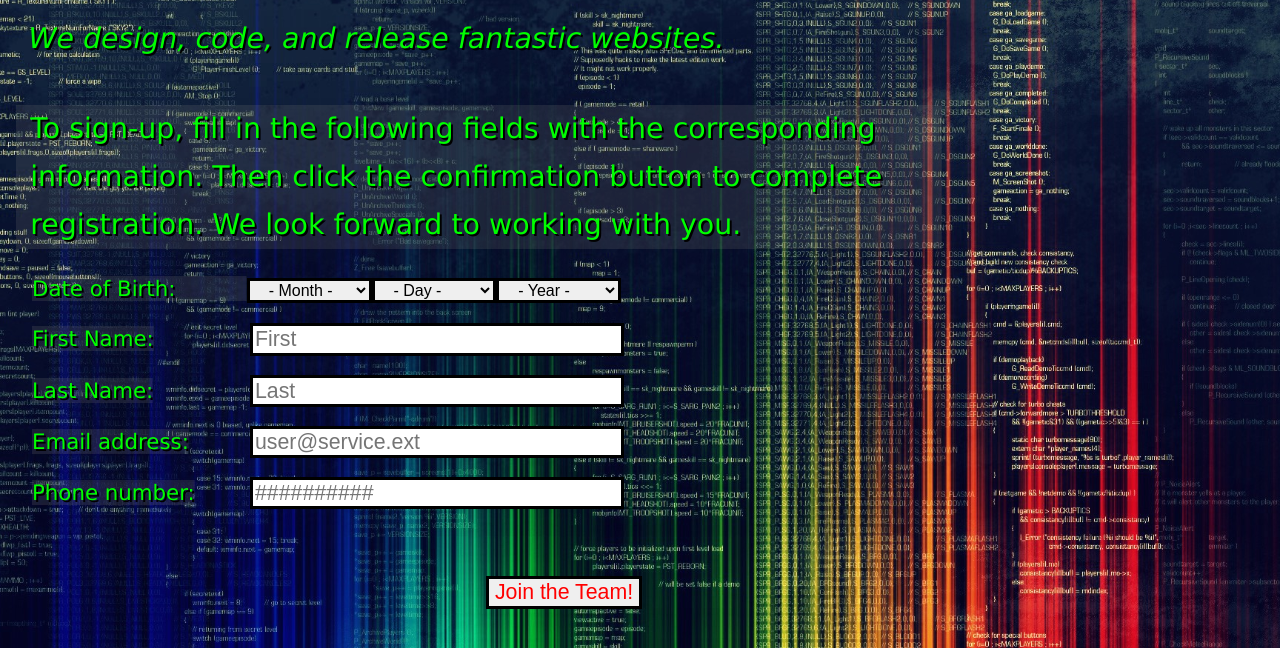
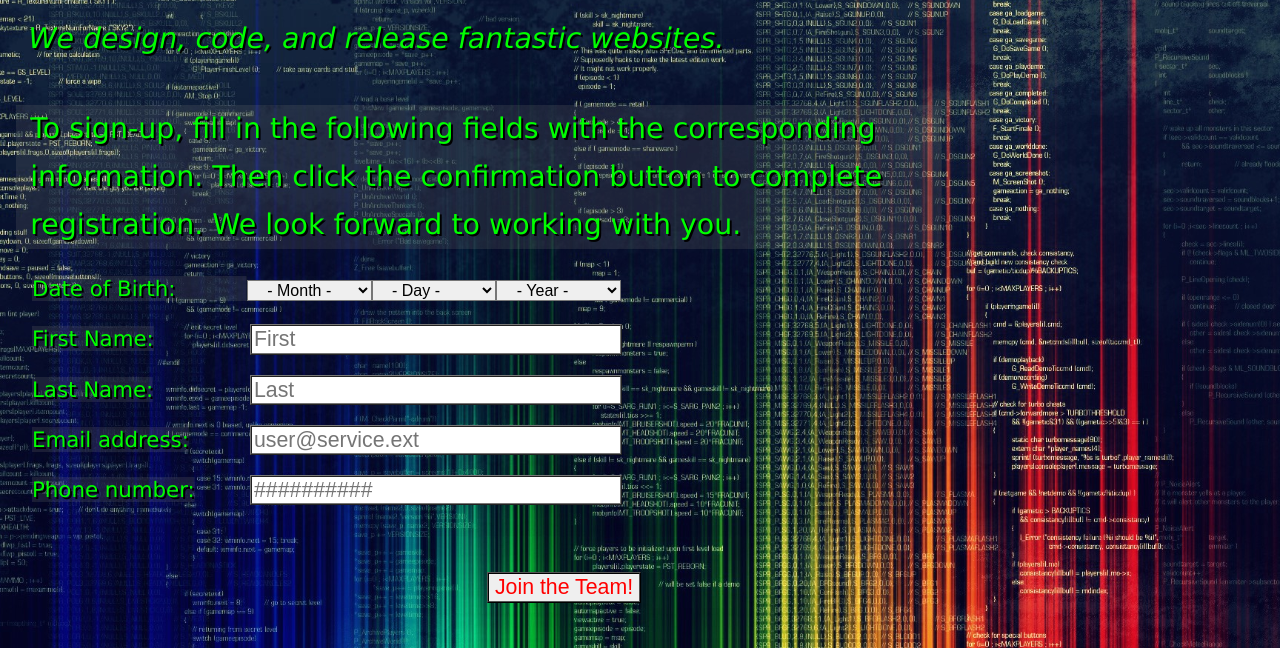
Before and after one commit to dkomarov/Project_1-FINAL-Komarov_Denis_ITMD362-01, a plain HTML site: page index.html in a window 1280 px wide. Shown: the part 103-751 px from the top of the page. Drawn offline with Linux system fonts and the light colour scheme.

Commit message:
Set all borders to "ridge" style

```diff
--- a/css/screen.css
+++ b/css/screen.css
@@ -47,7 +47,7 @@
   	display: block;
   	text-align: center;
   	margin: auto;
-  	border: solid blue 1.5px;
+  	border-style: ridge red;
   	font-size: 1em;
   }
 
@@ -88,7 +88,7 @@
   }
 
   #submitButton input {
-  	color: blue;
+  	color: black;
   }
 
    #validCSSicon {
@@ -118,10 +118,10 @@
 
 	#userData select {
 		margin: 0.5em auto 0em auto;
-		border: solid blue 1.5px;
+		border-style: ridge;
 		margin-bottom: 1em;
 		width: 50%;
-		text-indent: 40%;
+		text-indent: 35%;
 	}
 
 	#userData option {
@@ -165,9 +165,8 @@
   }
 
   input {
-  	border: solid purple 3px;
+  	border-style: ridge;
   	font-size: 1.2em;
-  	width:
   }
 
   .we {
@@ -202,7 +201,7 @@
   }
 
  #submitButton input {
-  	color: purple;
+  	color: blue;
   }
 
  #validCSSicon {
@@ -231,7 +230,7 @@
 
   table input {
   	width: 85%;
-  	border: solid purple 3px;
+  	border-style: ridge;
   }
 
   table label {
@@ -243,7 +242,7 @@
 	}
 
 	#userData select {
-		border: solid purple 3px;
+		border-style: ridge;
 		display: block;
 		width: 26%;
 		text-indent: 25%;
@@ -289,7 +288,7 @@
   }
 
   input {
-    border: solid black 3px;
+    border-style: ridge;
     font-size: 1.333em;
   	display: block;
   }
@@ -308,7 +307,7 @@
   }
 
   #userData select {
-  	border: solid black 3px;
+  	border-style: ridge;
   	width: 7.8em;
   	display: inline;
   	text-indent: 15%;
@@ -374,7 +373,7 @@
   }
 
   table input {
-  	border: solid black 3px;
+  	border-style: ridge;
   	width: 175%;
   	margin-left: 10px;
   	text-align: left;
```
